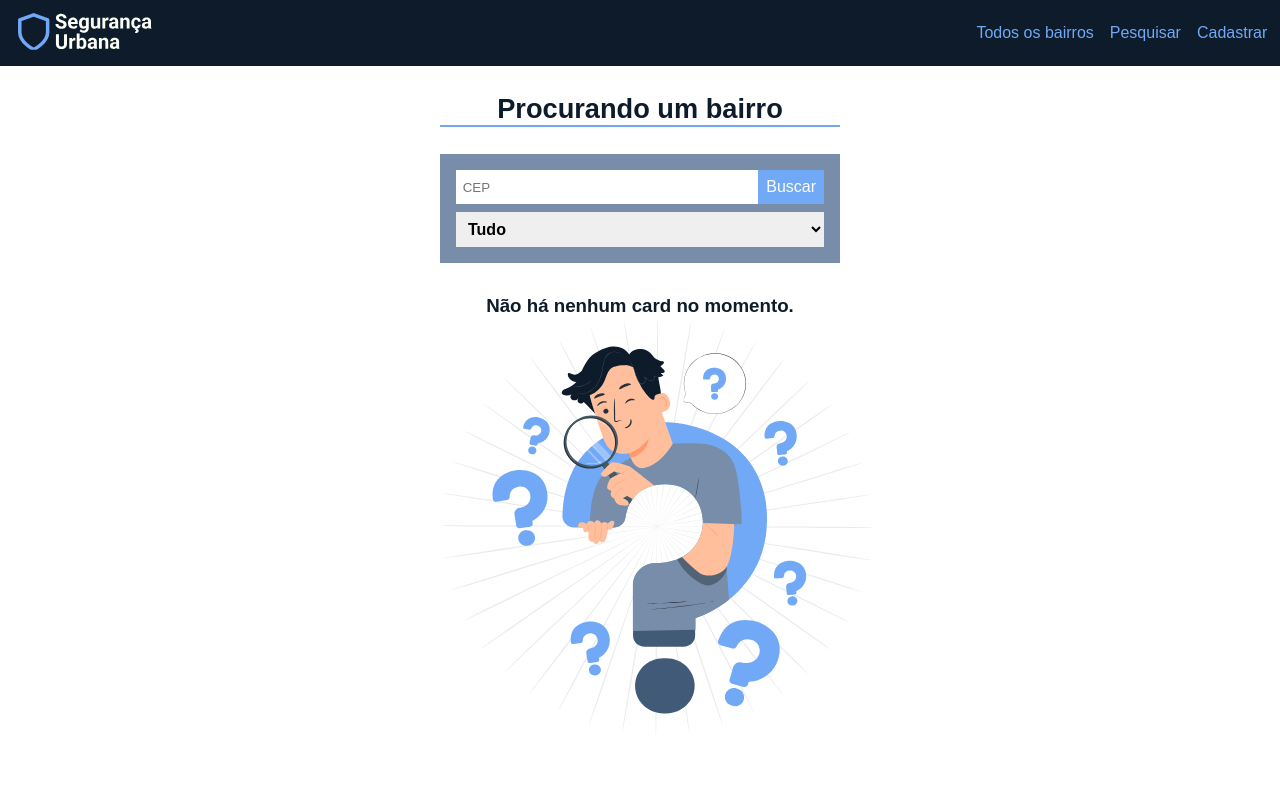
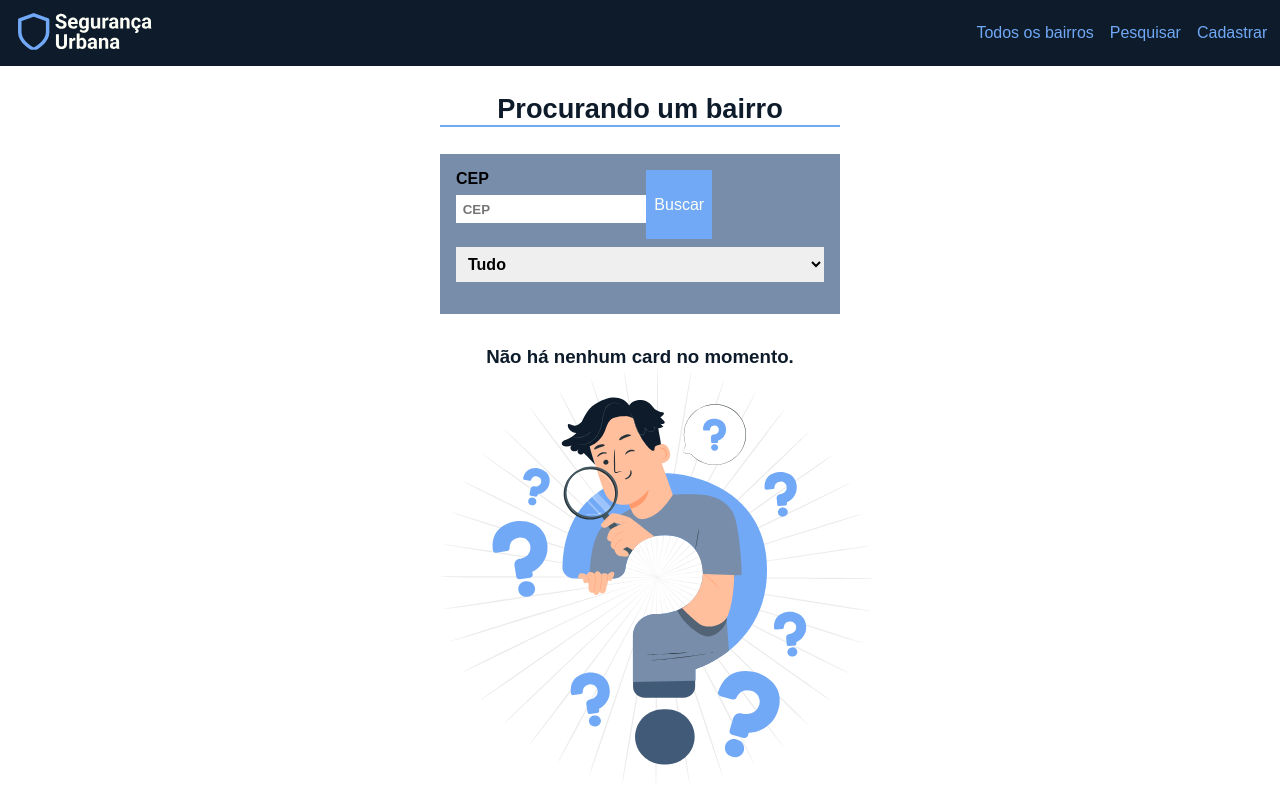
Before and after one commit to gabriel-augg/seguranca-urbana, a React (Vite) app: page /pesquisar in a window 1280 px wide. Shown: the top 810 px of the page. Built offline with nearby package versions, Linux system fonts and the light colour scheme.

Commit message:
Refactor: alteration on search inputs

```diff
--- a/src/components/Input/index.jsx
+++ b/src/components/Input/index.jsx
@@ -1,13 +1,13 @@
 import styles from "./styles.module.css"
 import InputMask from "react-input-mask"
 
-export default function Input({title, change, value, name, placeholder, isCep, cep}){
+export default function Input({title, change, value, name, placeholder, isCep}){
 
     if(isCep){
         return(
         <div className={styles.input_control}>
             <label htmlFor={name}>{title}</label>
-           <InputMask mask="99999-999" onChange={cep} id={name} name={name} placeholder={placeholder}/>
+           <InputMask id={name} mask="99999-999" value={value} onChange={change} placeholder={placeholder}/>
         </div>
         )
     }
@@ -15,7 +15,7 @@ export default function Input({title, change, value, name, placeholder, isCep, c
     return(
         <div className={styles.input_control}>
             <label htmlFor={name}>{title}</label>
-            <input id={name} name={name} value={value} onChange={change} placeholder={placeholder} />
+            <input id={name} value={value} onChange={change} placeholder={placeholder} />
         </div>
     )
 }
--- a/src/pages/Create/index.jsx
+++ b/src/pages/Create/index.jsx
@@ -63,7 +63,7 @@ export default function Home(){
         // })
     }
 
-    function handleInputCep(e){
+    function handleCep(e){
         const formattedCep = e.target.value.replace("-", "").replace("_","")
         setCep(formattedCep)
     }
@@ -84,7 +84,8 @@ export default function Home(){
                     <Input
                         title="CEP"
                         name="cep"
-                        cep={handleInputCep}
+                        value={cep}
+                        change={handleCep}
                         placeholder="CEP"
                         isCep={true}
                     />
--- a/src/pages/Search/index.jsx
+++ b/src/pages/Search/index.jsx
@@ -1,9 +1,10 @@
-import { useState, useRef} from "react"
-import InputMask from "react-input-mask"
+import { useState} from "react"
 
 import Container from "../../components/Container"
 import Title from "../../components/Title"
 import Card from "../../components/Card"
+import Input from "../../components/Input"
+import Select from "../../components/Select"
 
 import ilustration from "../../assets/ilustration.svg"
 import styles from "./styles.module.css"
@@ -11,29 +12,25 @@ import api from "../../utils/api"
 
 export default function Search(){
     const [card, setCard] = useState(null)
-    const [select, setSelect] = useState(0)
-    const [search, setSearch] = useState("")
+    const [select, setSelect] = useState("Tudo")
+    const [cep, setCep] = useState("")
 
     function handleSearch(){
-        if(search.length !== 8) {
-            alert("Por favor, digite 8 digitos")
-            return
-        }
 
-        api.get(`/neighborhoods/${ !select ?  "cep/" + search : "crimerate/cep/" + search}`)
-        .then((res) => {
-            setSearch("")
-            setCard(res.data.neighborhood)
-        })
-        .catch(()=> {
-            alert("Houve um erro inesperado, por favor, tente novamente")
-        })
+        // api.get(`/neighborhoods/${ select === "Tudo" ?  "cep/" + cep : "crimerate/cep/" + cep}`)
+        // .then((res) => {
+        //     setCep("")
+        //     setCard(res.data.neighborhood)
+        // })
+        // .catch(()=> {
+        //     alert("Houve um erro inesperado, por favor, tente novamente")
+        // })
     }
 
-    function handleInputSearch(e){
-        const formattedCep = e.target.value.replace("-", "")
+    function handleCep(e){
+        const formattedCep = e.target.value.replace("-", "").replace("_", "")
         console.log(formattedCep)
-        setSearch(formattedCep)
+        setCep(formattedCep)
     }
 
     return(
@@ -43,13 +40,28 @@ export default function Search(){
                 <Title title="Procurando um bairro" />
                 <div className={styles.search_area}>
                     <div>
-                        <InputMask mask="99999-999" onChange={handleInputSearch} placeholder="CEP" />
-                        <button onClick={handleSearch}>Buscar</button>
+                        <div>
+                            <Input
+                                title="CEP"
+                                name="cep"
+                                value={cep}
+                                change={handleCep}
+                                placeholder="CEP"
+                                isCep={true}
+                            />
+                        </div>
+                        <button disabled={(cep.length < 8)} onClick={handleSearch}>
+                            Buscar
+                        </button>
                     </div>
-                    <select onChange={(e) => setSelect(e.target.value)}>
-                        <option value={0} >Tudo</option>
-                        <option value={1}>Taxa de criminalidade</option>
-                    </select>
+                    <Select
+                        title="Taxa de criminalidade"
+                        value={select}
+                        change={(e) => setSelect(e.target.value)}
+                        name="select"
+                        options={["Tudo", "Taxa de criminalidade"]}
+                        isSearch={true}
+                    />
                 </div>
                 <div className={styles.card_area}>
                     {card ? (
```
